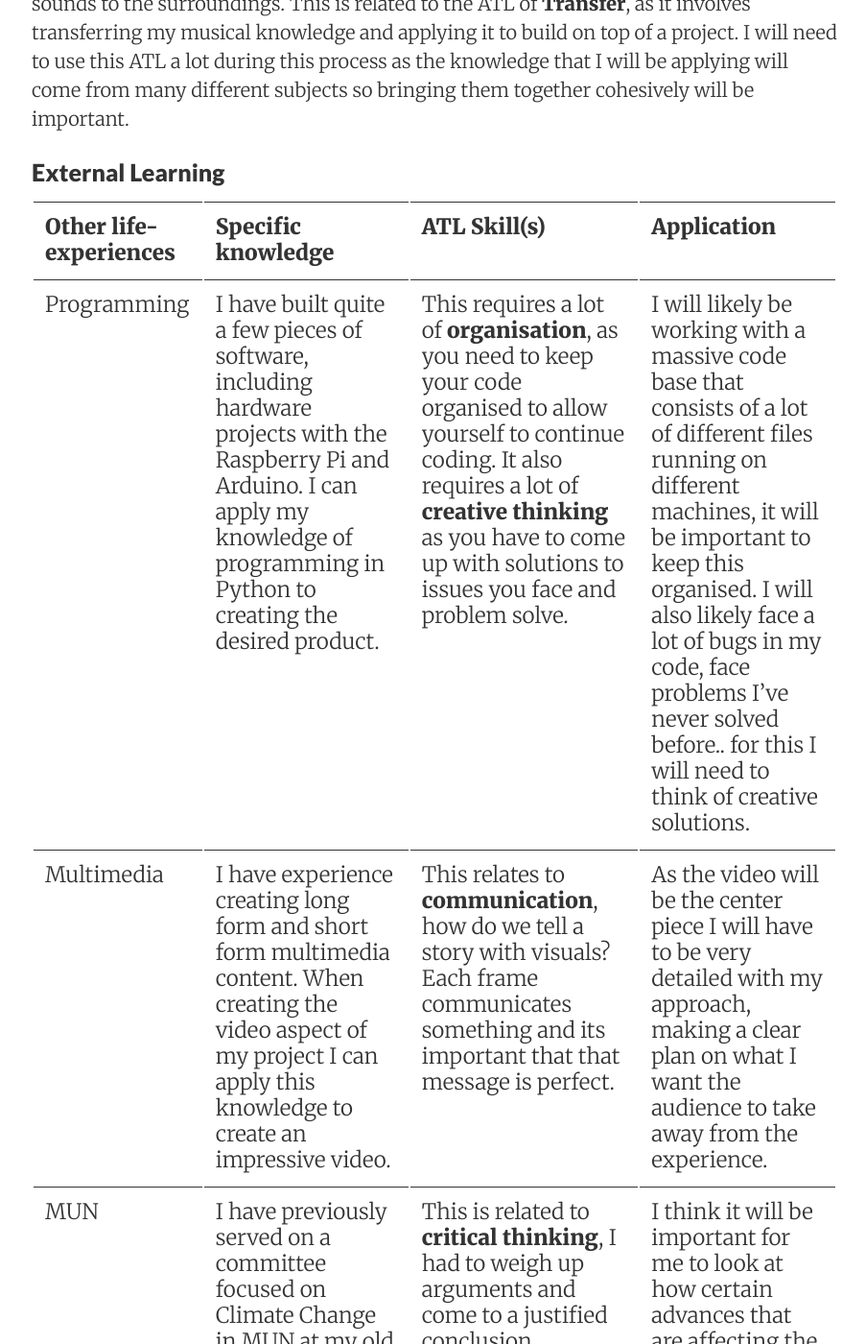
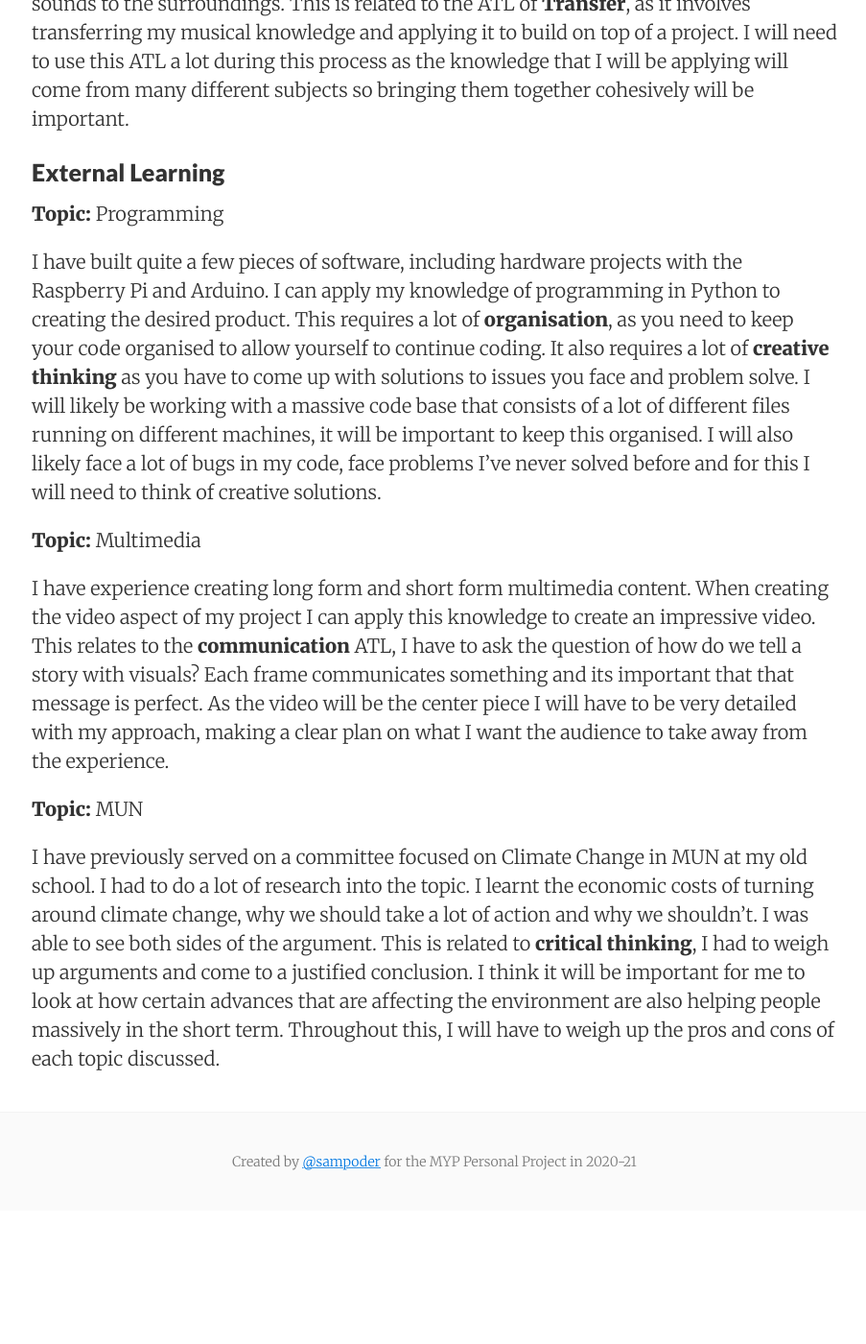
Before and after one commit to sampoder/climatator, a Jekyll site: the page built from journal/_posts/2020-09-10-prior-knowledge.md, in a window 1280 px wide and 1400 px high, scrolled down 1624 px. Shown: the whole window at 96% size, without its empty margins (187-1090 px from the left). Built offline with Jekyll 4.4.1, drawn with Linux system fonts in a browser that asks for light colours; after the commit the page ends 2885 px from its top, so only the background shows below that; some of the changed text lies outside the part shown.

Commit message:
Update 2020-09-10-prior-knowledge.md

```diff
--- a/journal/_posts/2020-09-10-prior-knowledge.md
+++ b/journal/_posts/2020-09-10-prior-knowledge.md
@@ -32,8 +32,14 @@ In Music, we have learnt about creating immersive sound experiences and matching
 
 ### External Learning
 
+**Topic:** Programming
 
-| **Other life-experiences**                                   | **Specific knowledge** | **ATL Skill(s)**| **Application**   |
-| Programming | I have built quite a few pieces of software, including hardware projects with the Raspberry Pi and Arduino.  I can apply my knowledge of programming in Python to creating the desired product. | This requires a lot of **organisation**, as you need to keep your code organised to allow yourself to continue coding. It also requires a lot of **creative thinking** as you have to come up with solutions to issues you face and problem solve. | I will likely be working with a massive code base that consists of a lot of different files running on different machines, it will be important to keep this organised. I will also likely face a lot of bugs in my code, face problems I’ve never solved before.. for this I will need to think of creative solutions. |
-| Multimedia | I have experience creating long form and short form multimedia content. When creating the video aspect of my project I can apply this knowledge to create an impressive video. | This relates to **communication**, how do we tell a story with visuals? Each frame communicates something and its important that that message is perfect. | As the video will be the center piece I will have to be very detailed with my approach, making a clear plan on what I want the audience to take away from the experience. |
-| MUN | I have previously served on a committee focused on Climate Change in MUN at my old school. I had to do a lot of research into the topic. I learnt the economic costs of turning around climate change, why we should take a lot of action and why we shouldn't. I was able to see both sides of the argument. | This is related to **critical thinking**, I had to weigh up arguments and come to a justified conclusion. | I think it will be important for me to look at how certain advances that are affecting the environment are also helping people massively in the short term. I’ll have to learn how this can be overcome whilst not ruining people’s lives. Throughout this, I will have to weigh up the pros and cons of each thing proposed. |
+I have built quite a few pieces of software, including hardware projects with the Raspberry Pi and Arduino. I can apply my knowledge of programming in Python to creating the desired product. This requires a lot of **organisation**, as you need to keep your code organised to allow yourself to continue coding. It also requires a lot of **creative thinking** as you have to come up with solutions to issues you face and problem solve. I will likely be working with a massive code base that consists of a lot of different files running on different machines, it will be important to keep this organised. I will also likely face a lot of bugs in my code, face problems I’ve never solved before and for this I will need to think of creative solutions.
+
+**Topic:** Multimedia
+
+I have experience creating long form and short form multimedia content. When creating the video aspect of my project I can apply this knowledge to create an impressive video. This relates to the **communication** ATL, I have to ask the question of how do we tell a story with visuals? Each frame communicates something and its important that that message is perfect. As the video will be the center piece I will have to be very detailed with my approach, making a clear plan on what I want the audience to take away from the experience.
+
+**Topic:**  MUN
+
+I have previously served on a committee focused on Climate Change in MUN at my old school. I had to do a lot of research into the topic. I learnt the economic costs of turning around climate change, why we should take a lot of action and why we shouldn't. I was able to see both sides of the argument. This is related to **critical thinking**, I had to weigh up arguments and come to a justified conclusion. I think it will be important for me to look at how certain advances that are affecting the environment are also helping people massively in the short term. Throughout this, I will have to weigh up the pros and cons of each topic discussed.
```
